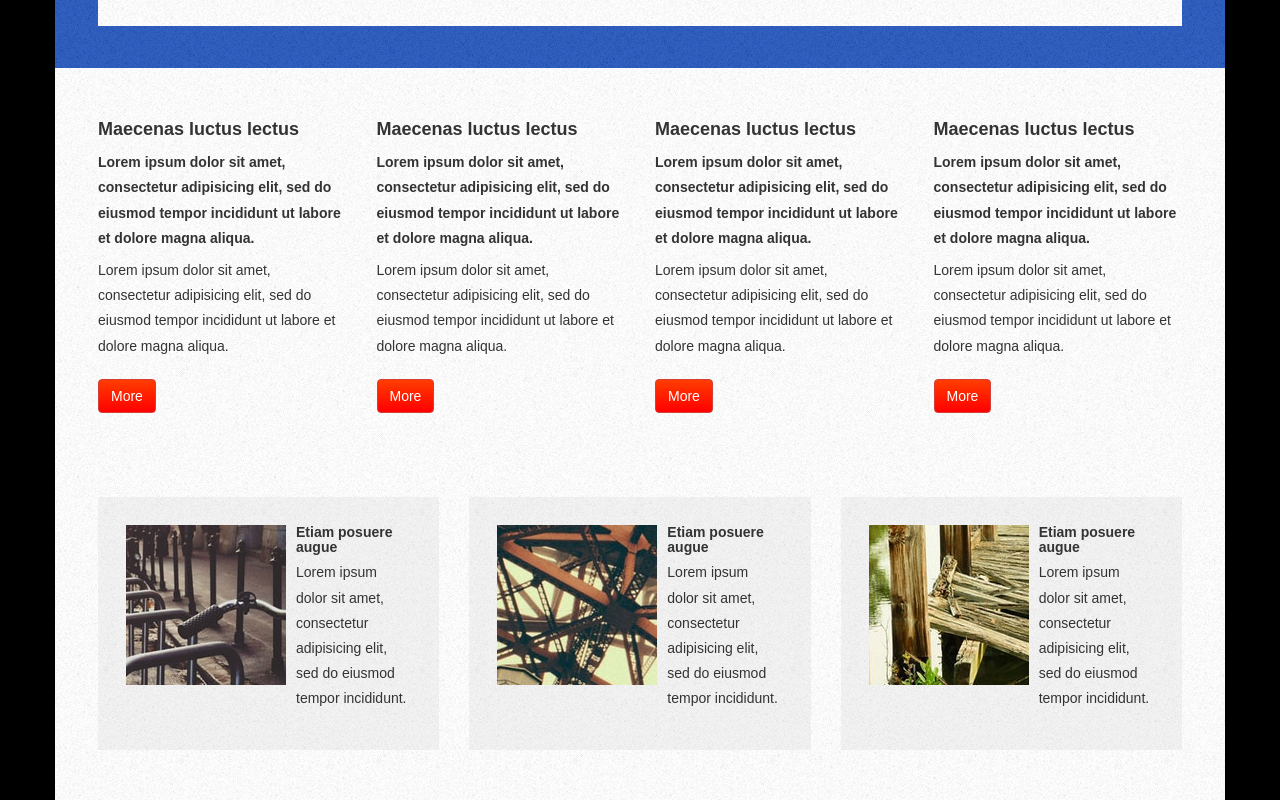
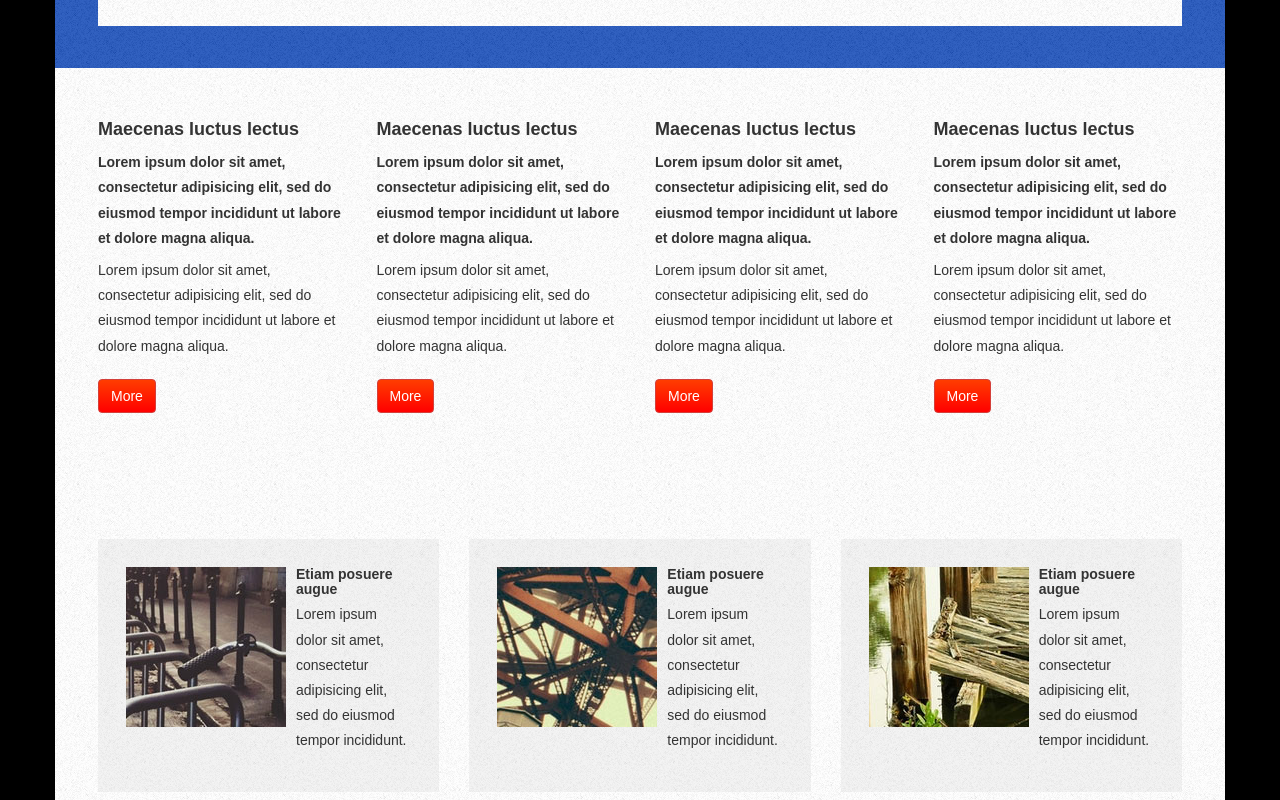
Before and after one commit to sveyres/challenge_6, a website: page index.html in a window 1280 px wide. Shown: the part 660-1460 px from the top of the page. Drawn offline with nearby package versions, Linux system fonts and the light colour scheme.

Commit message:
ajout de détails concernant l'espacement de certaines parties afin d'une meilleure visualisation responsive.

```diff
--- a/index.html
+++ b/index.html
@@ -46,7 +46,7 @@
 
         <div class="row monpadding">
             <div class="col-xs-12 col-sm-6 col-md-3">
-                <article class="">
+                <article class="article1">
                     <h4>Maecenas luctus lectus</h4>
                     <dl>
                     <dt>Lorem ipsum dolor sit amet, consectetur adipisicing elit, sed do eiusmod tempor incididunt ut labore et dolore magna aliqua.</dt>
@@ -56,7 +56,7 @@
                 </article>
             </div>
             <div class="col-xs-12 col-sm-6 col-md-3">
-                <article class="">
+                <article class="article1">
                     <h4>Maecenas luctus lectus</h4>
                     <dl>
                     <dt>Lorem ipsum dolor sit amet, consectetur adipisicing elit, sed do eiusmod tempor incididunt ut labore et dolore magna aliqua.</dt>
@@ -66,7 +66,7 @@
                 </article>
             </div>
             <div class="col-xs-12 col-sm-6 col-md-3">
-                <article class="">
+                <article class="article1">
                     <h4>Maecenas luctus lectus</h4>
                     <dl>
                     <dt>Lorem ipsum dolor sit amet, consectetur adipisicing elit, sed do eiusmod tempor incididunt ut labore et dolore magna aliqua.</dt>
@@ -76,7 +76,7 @@
                 </article>
             </div>
             <div class="col-xs-12 col-sm-6 col-md-3">
-                <article class="">
+                <article class="article1">
                     <h4>Maecenas luctus lectus</h4>
                     <dl>
                     <dt>Lorem ipsum dolor sit amet, consectetur adipisicing elit, sed do eiusmod tempor incididunt ut labore et dolore magna aliqua.</dt>
--- a/static/css/style.css
+++ b/static/css/style.css
@@ -80,6 +80,12 @@ header img {
     background-image: url(../../images/fond.png);
     padding: 2em;
 }
+.article1 {
+  padding-bottom: 3em;
+}
+main {
+  padding-bottom: 3em;
+}
 main img {
     margin: 2em 0;
 }
```
